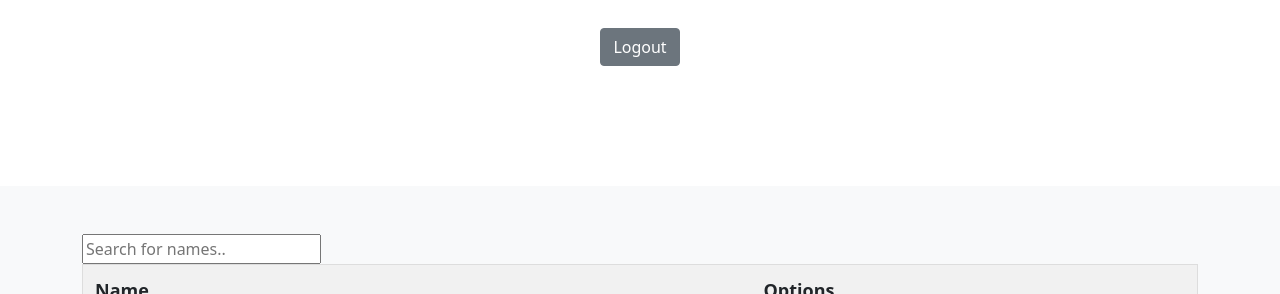
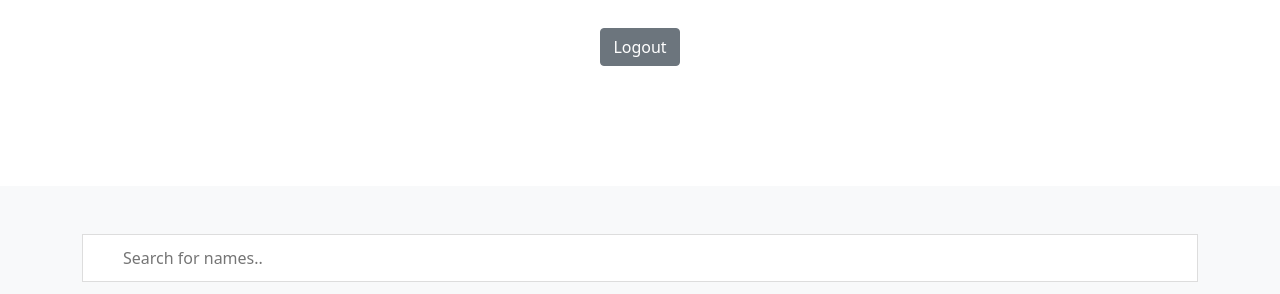
Before and after one commit to ColinMitchellGit/ContactHub, a PHP site: page /cover.html in a window 1280 px wide. Shown: the part 334-628 px from the top of the page. Run offline with PHP 8.4, Linux system fonts and the light colour scheme; lists and menus that the app fills with data are empty.

Commit message:
search bar
made it look a little neater

```diff
--- a/cover.html
+++ b/cover.html
@@ -205,7 +205,7 @@
         <div class="container">
 
             <!--            TEST SEARCH BAR  -->
-            <input type="text" id="searchBar" onkeyup="doReadContacts();" placeholder="Search for names..">
+            <input type="text" id="searchBar" onkeyup="doReadContacts();" placeholder="Search for names.." style="width:100%; height:50%; font-size:16px; padding: 12px 20px 12px 40px; border: 1px solid #ddd; margin-bottom: 12px;" >
 
             <table id="myTable">
                 <tr class="header">
--- a/landing.css
+++ b/landing.css
@@ -1,4 +1,4 @@
-#myInput {
+.myInput {
     /*background-image: url('/images/searchicon.png'); !* Add a search icon to input *!*/
     background-position: 10px 12px; /* Position the search icon */
     background-repeat: no-repeat; /* Do not repeat the icon image */
```
